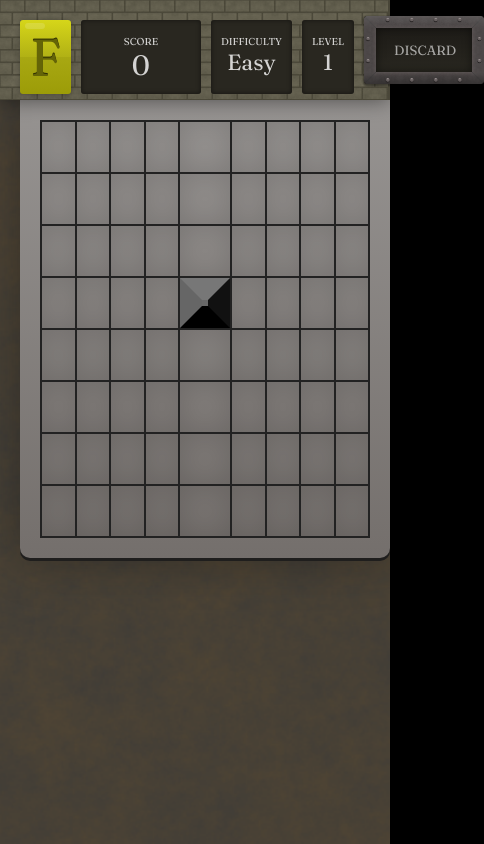
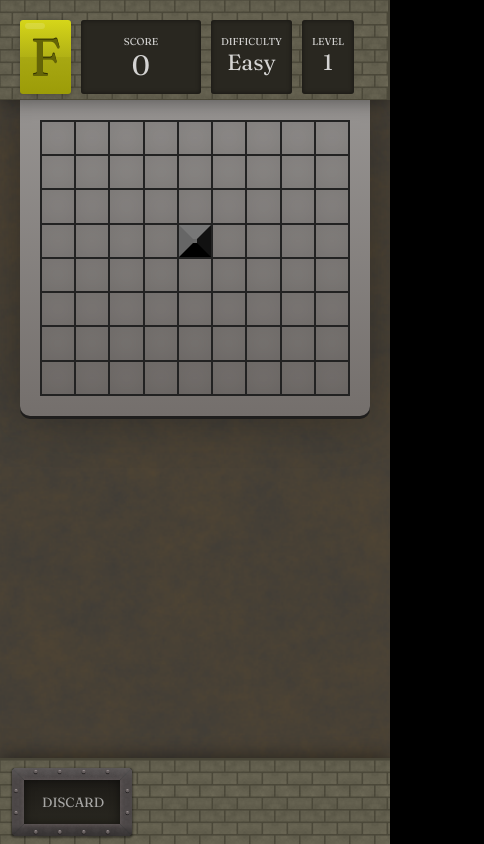
Before and after one commit to josiah-keller/flamel, a Vue app: page / in a window 390 px wide. Both pictures are taken after a click on the button "PLAY". Shown: the whole page, 484 px wide, since content can reach past the window. Built offline with nearby package versions, Linux system fonts and the light colour scheme.

Commit message:
Mobile layout improvements
- Add bottom status bar for forge and (eventually) next rune
- Fix alignment of logo and status elements
- Scale board down with viewport width

```diff
--- a/src/components/Board.vue
+++ b/src/components/Board.vue
@@ -94,12 +94,14 @@ export default {
       position: absolute;
       left: 0px;
       top: 20px;
+      --cell-size: 50px;
 
       @media screen and (max-width: 900px) {
         left: 20px;
         top: 0px;
         border-bottom-left-radius: 10px;
         border-top-right-radius: 0px;
+        --cell-size: min(50px, calc((100vw - 100px) / 9));
       }
 
       table {
@@ -108,8 +110,8 @@ export default {
 
         td {
           border: 1px solid #222222;
-          width: 50px;
-          height: 50px;
+          width: var(--cell-size);
+          height: var(--cell-size);
           padding: 0px;
           box-shadow: 0px 0px 30px rgba(0, 0, 0, 0.15) inset;
         }
--- /dev/null
+++ b/src/components/MobileBottomBar.vue
@@ -0,0 +1,42 @@
+<template>
+  <div class="mobile-bottom-bar">
+    <Forge :value="forge"/>
+  </div>
+</template>
+
+<script>
+import { mapState } from "vuex";
+
+import Forge from "./Forge";
+
+export default {
+  components: {
+    Forge,
+  },
+  computed: {
+    ...mapState(["forge"]),
+  },
+};
+</script>
+
+<style lang="scss">
+  @import "@/global.scss";
+
+  .mobile-bottom-bar {
+    display: none;
+
+    @media screen and (max-width: 900px) {
+      display: flex;
+      flex: 0 0 auto;
+      align-items: center;
+      background: #898677;
+      background-image: url("../assets/brick-texture.png");
+      background-size: 50px;
+      border-top: 2px solid #494638;
+      box-shadow: 0px 0px 20px rgba(0, 0, 0, 0.5);
+      padding: 8px 12px;
+      position: relative;
+      z-index: 51;
+    }
+  }
+</style>
--- a/src/components/PlayArea.vue
+++ b/src/components/PlayArea.vue
@@ -3,6 +3,7 @@
     <OutsideScene v-if="!isGameOver && !delayedBoardCleared && showOutsideScene"/>
     <StatusBar v-if="!isGameOver && !delayedBoardCleared"/>
     <Board v-if="!isGameOver && !delayedBoardCleared"/>
+    <MobileBottomBar v-if="!isGameOver && !delayedBoardCleared"/>
     <PlayerCursor :rune="nextRune" :showIllegalIndicator="showIllegalIndicator"/>
     <GameOverScreen v-if="isGameOver"/>
     <BoardClearedScreen v-if="isBoardCleared"/>
@@ -19,12 +20,14 @@ import StatusBar from "./StatusBar";
 import PlayerCursor from "./PlayerCursor";
 import GameOverScreen from "./GameOverScreen";
 import BoardClearedScreen from "./BoardClearedScreen";
+import MobileBottomBar from "./MobileBottomBar";
 import OutsideScene from "./OutsideScene.vue";
 
 export default {
   components: {
     Board,
     StatusBar,
+    MobileBottomBar,
     PlayerCursor,
     GameOverScreen,
     BoardClearedScreen,
--- a/src/components/Rune.vue
+++ b/src/components/Rune.vue
@@ -44,6 +44,25 @@ export default {
     }
     100% {
       box-shadow: 0px -5px 4px #f50;
+    }
+  }
+
+  .board .rune {
+    font-size: calc(var(--cell-size) * 0.6);
+
+    &.special-wild {
+      width: var(--cell-size);
+      height: var(--cell-size);
+      border-width: calc(var(--cell-size) * 0.44);
+    }
+    &.special-bomb {
+      width: calc(var(--cell-size) * 0.6);
+      height: calc(var(--cell-size) * 0.6);
+
+      &::after {
+        height: calc(var(--cell-size) * 0.2);
+        top: calc(var(--cell-size) * -0.2);
+      }
     }
   }
 
--- a/src/components/StatusBar.vue
+++ b/src/components/StatusBar.vue
@@ -69,6 +69,10 @@ export default {
     @media screen and (max-width: 900px) {
       flex-direction: row;
       flex: 0 0 100px;
+
+      .forge {
+        display: none;
+      }
     }
 
     .logo-wrapper {
@@ -81,6 +85,12 @@ export default {
         margin-left: 20px;
         vertical-align: middle;
         order: 0;
+
+        .logo {
+          line-height: 1;
+          padding-top: 11px;
+          padding-bottom: 11px;
+        }
       }
 
       @media screen and (max-width: 680px) {
```
